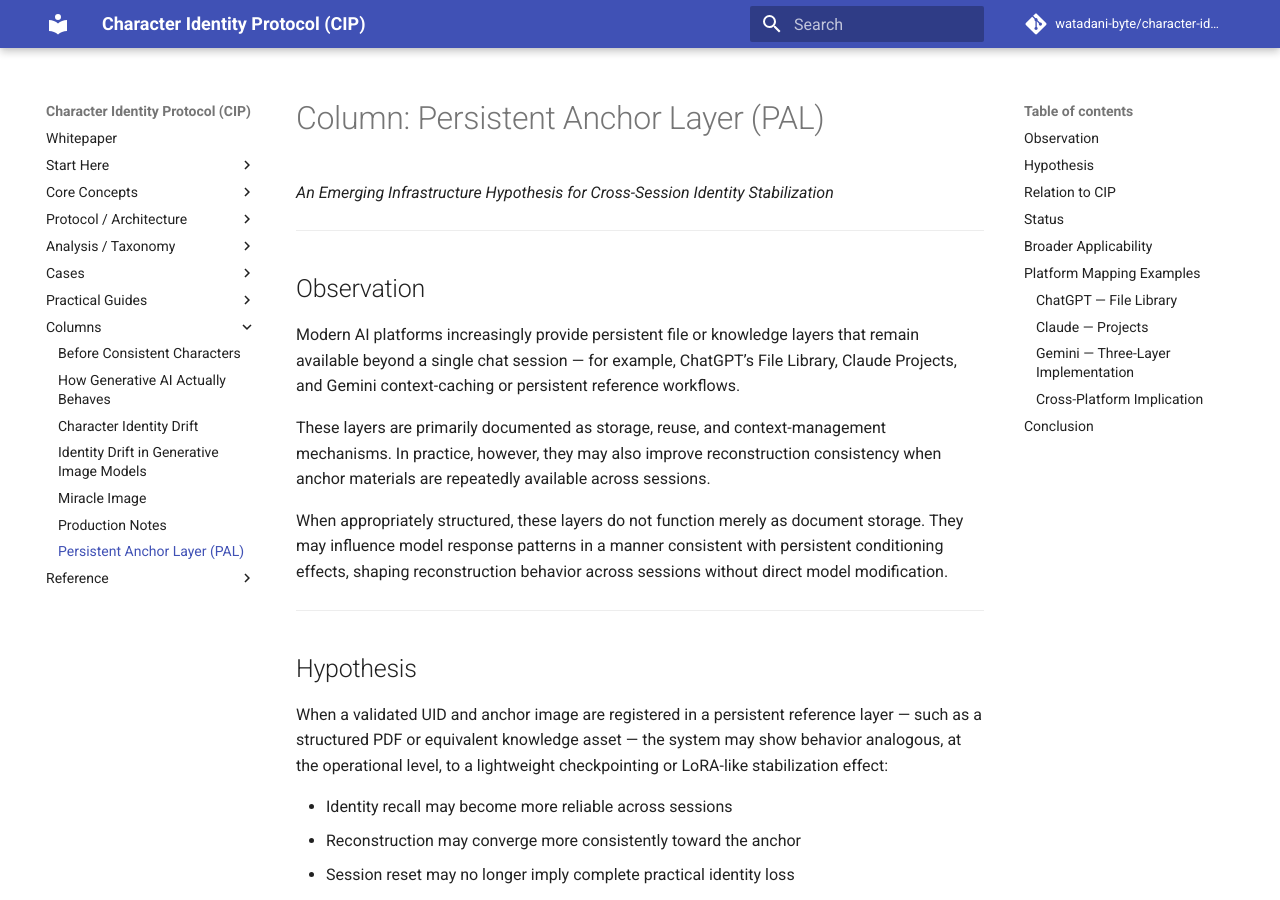
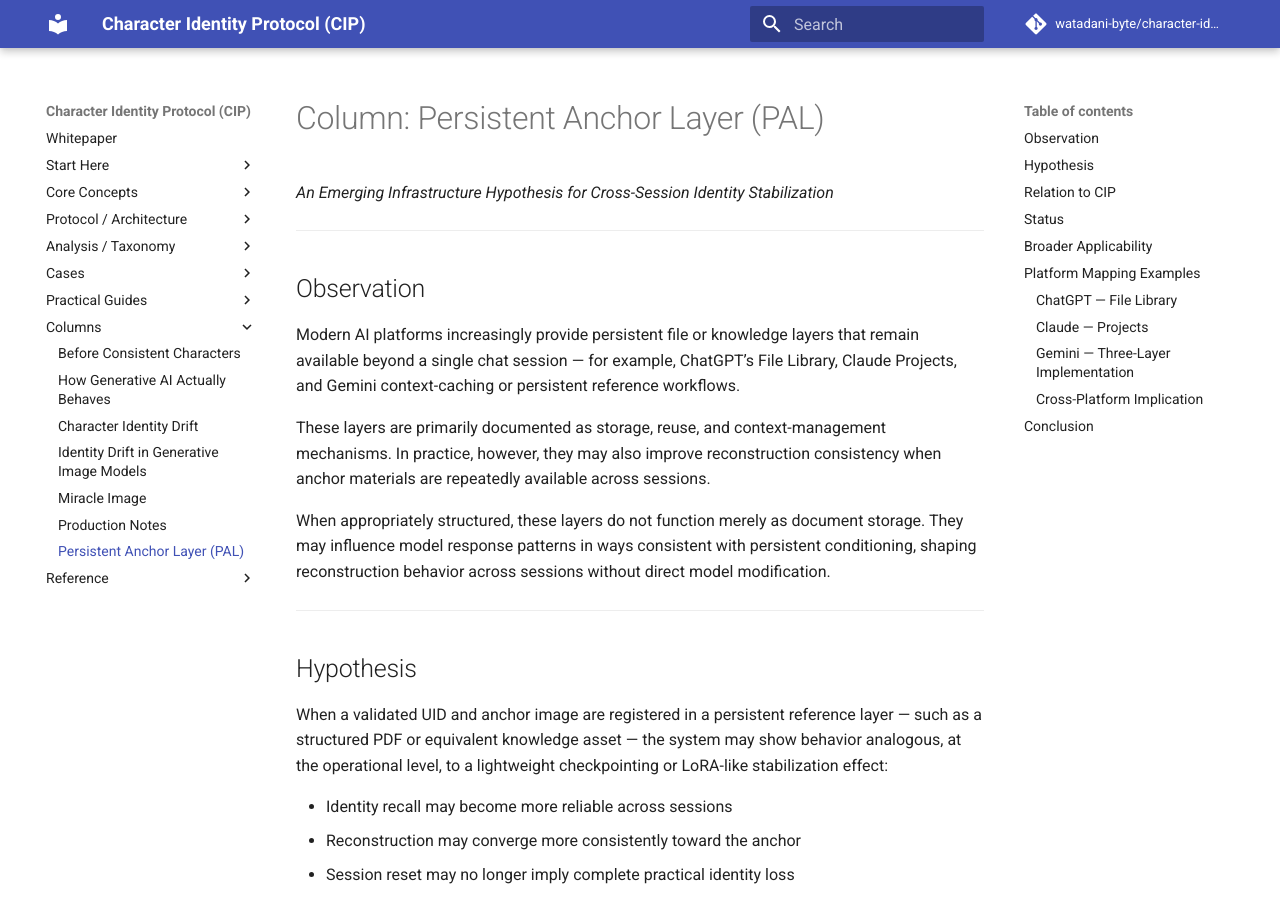
Before and after one commit to watadani-byte/character-identity-protocol, an MkDocs documentation site: the page built from docs/column_pal.md, in a window 1280 px wide and 900 px high. Built offline with MkDocs 1.6.1 and Material for MkDocs 9.7.7, drawn with Linux system fonts in a browser that asks for light colours; comment, search, counter and statistics services are not loaded; some of the changed text lies outside the part shown.

Commit message:
column_pal.md を更新

```diff
--- a/docs/column_pal.md
+++ b/docs/column_pal.md
@@ -17,10 +17,8 @@ improve reconstruction consistency when anchor materials are
 repeatedly available across sessions.
 
 When appropriately structured, these layers do not function merely
-as document storage. They may influence model response patterns in
-a manner consistent with persistent conditioning effects,
-shaping reconstruction behavior across sessions without direct
-model modification.
+as document storage. They may influence model response patterns in ways consistent with persistent conditioning,
+shaping reconstruction behavior across sessions without direct model modification.
 
 -----
 
```
Also changed, not shown: other parts of docs/column_pal.md (+5 -5 lines).
